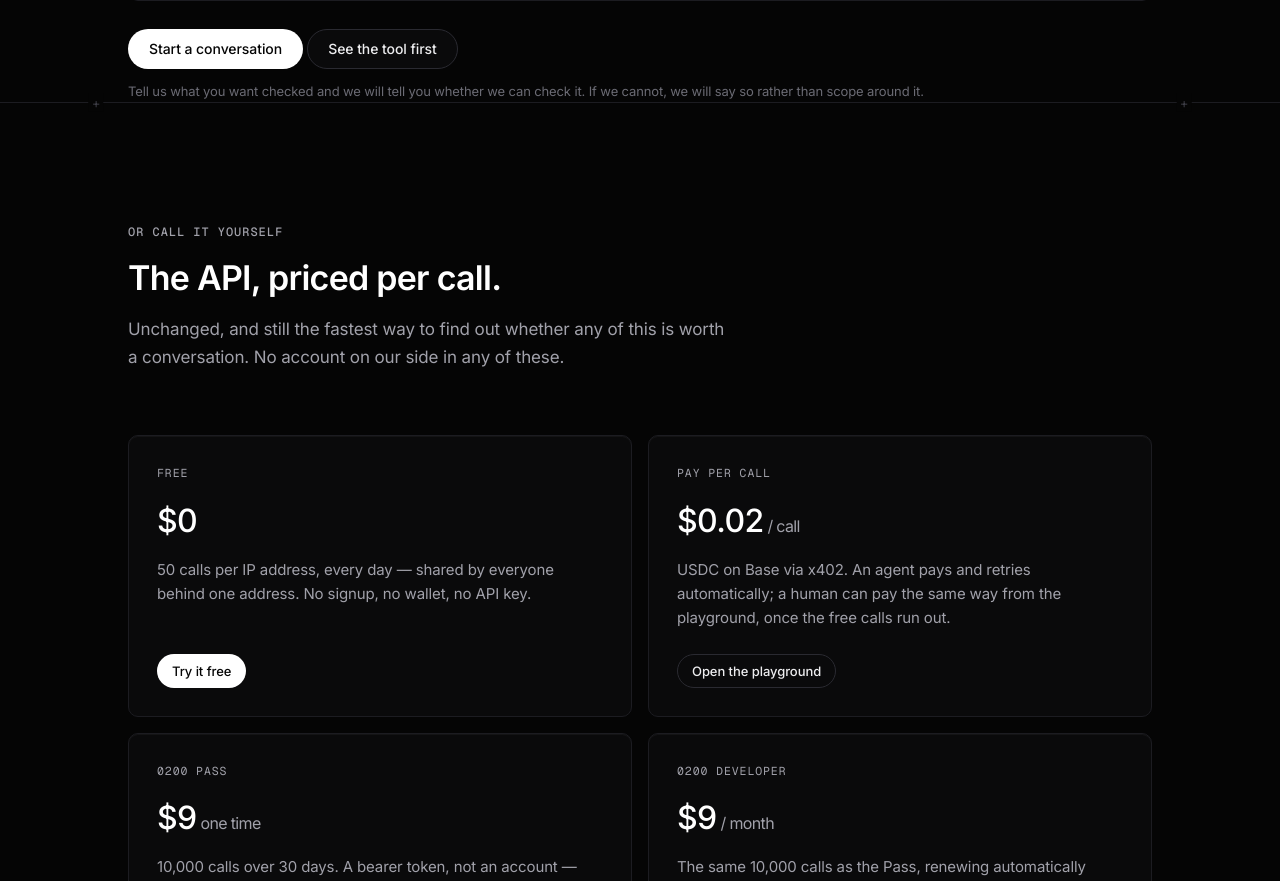
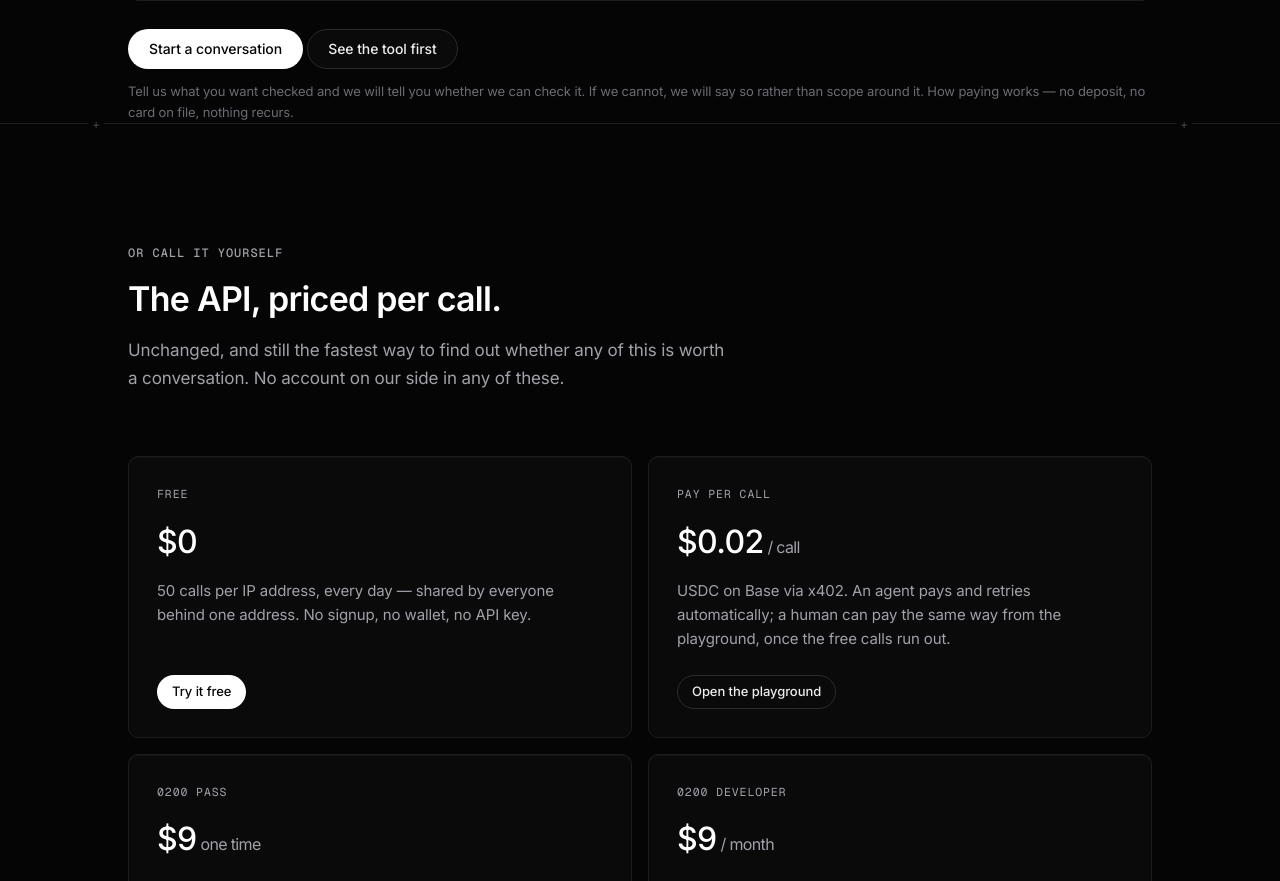
Before and after one commit to 0200project/base-tx-explain, a website: page site/pricing/index.html in a window 1280 px wide. Shown: the part 1262-2143 px from the top of the page. Drawn offline with nearby package versions, Linux system fonts and the light colour scheme; no server answers.

Commit message:
Put the page that answers the buyer's last objection on the buyer's path
/pay/ is a good page nobody could reach. It says you get the work first, no
deposit is taken, no card is on file and nothing recurs -- which are exactly
the objections that stop a stranger paying $5,000 to a company they met an
hour ago. It was linked from /services/ and from nowhere else: not the
homepage, not /pricing/, and not from either call to action added tonight.

So the yes-path built earlier ran straight past the one page that closes the
trust gap it opens. Now linked from the engagement block on the homepage,
under the terms panel on /pricing/, and beneath the offer on /playground/,
each with the single sentence that makes it worth the click.

No new terms. /pay/ names no price and no turnaround, so it cannot
contradict the ruled $5,000 and 3-5 business days.

```diff
--- a/site/pricing/index.html
+++ b/site/pricing/index.html
@@ -189,7 +189,7 @@
         <a class="btn btn-primary" href="mailto:contact@0200project.com?subject=Engagement%20enquiry">Start a conversation</a>
         <a class="btn btn-ghost" href="/playground/">See the tool first</a>
       </div>
-      <p class="small faint" style="margin-top:.75rem">Tell us what you want checked and we will tell you whether we can check it. If we cannot, we will say so rather than scope around it.</p>
+      <p class="small faint" style="margin-top:.75rem">Tell us what you want checked and we will tell you whether we can check it. If we cannot, we will say so rather than scope around it. <a href="/pay/">How paying works</a> &mdash; no deposit, no card on file, nothing recurs.</p>
 
     </div>
   </section>
```
Also changed, not shown: site/index.html (+1 -0 lines), site/playground/index.html (+1 -0 lines).
